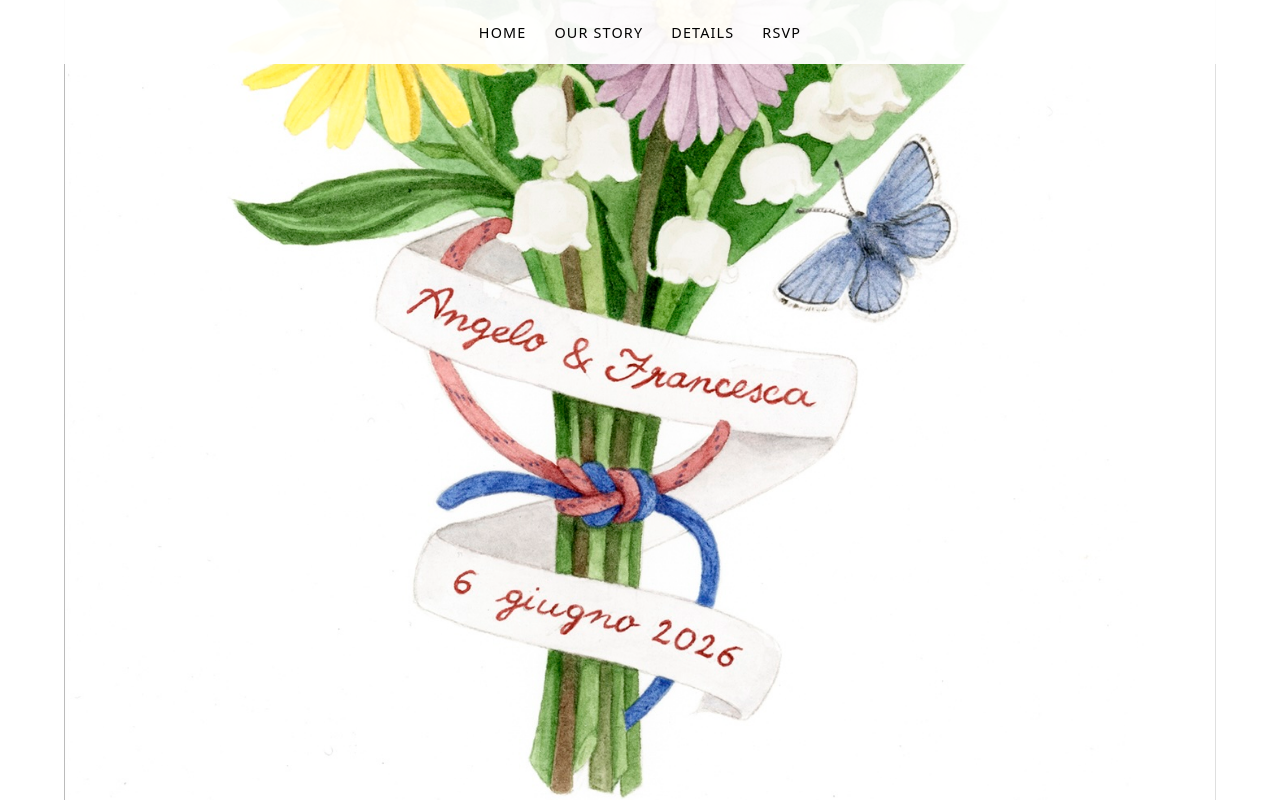
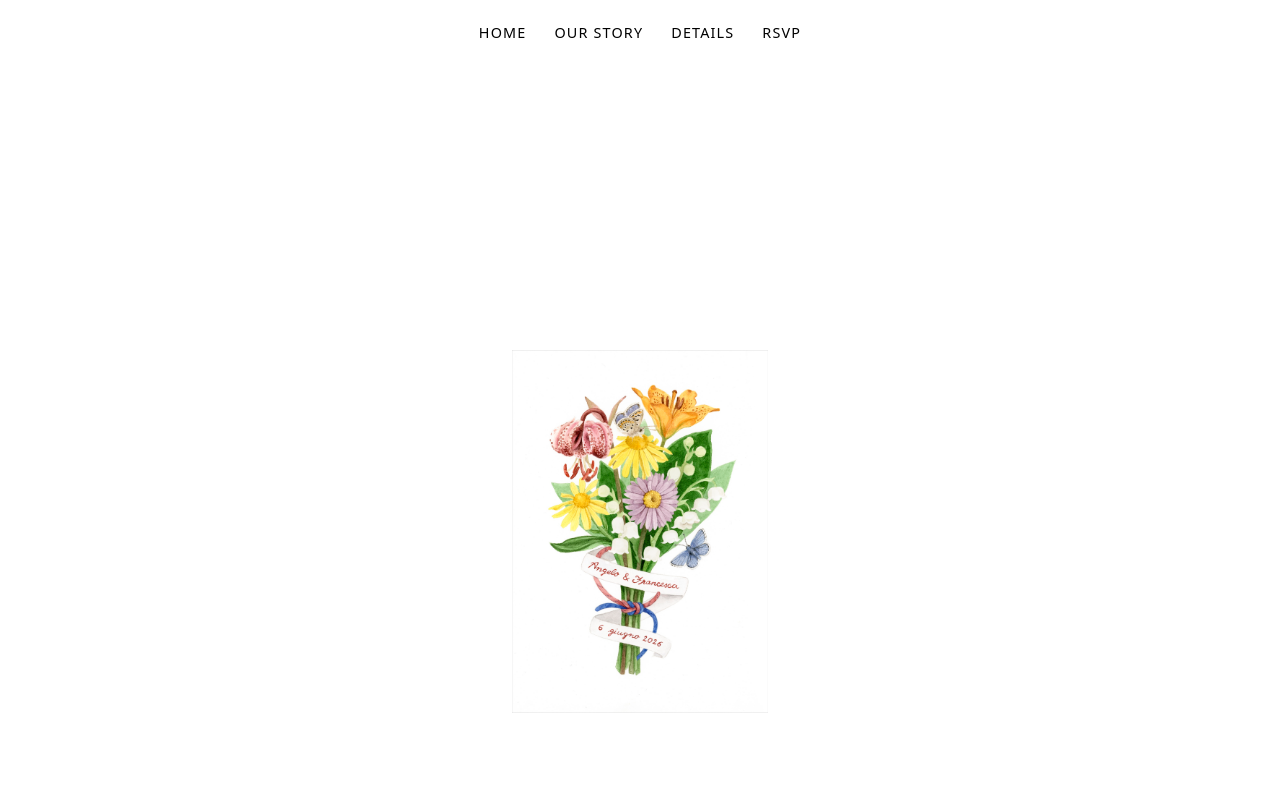
Before and after one commit to franciangelo/matrimonio, a plain HTML site: page index.html in a window 1280 px wide. Shown: the top 802 px of the page. Drawn offline with Linux system fonts and the light colour scheme.

Commit message:
added image

```diff
--- a/index.html
+++ b/index.html
@@ -72,7 +72,7 @@
     /* ---- Desktop framing ---- */
     @media (min-width: 900px) {
       #home {
-        background-size: 90%;
+        background-size: 20%;
         background-position: center 80%;
         background-repeat: no-repeat;
         background-color: #ffffff;
```
